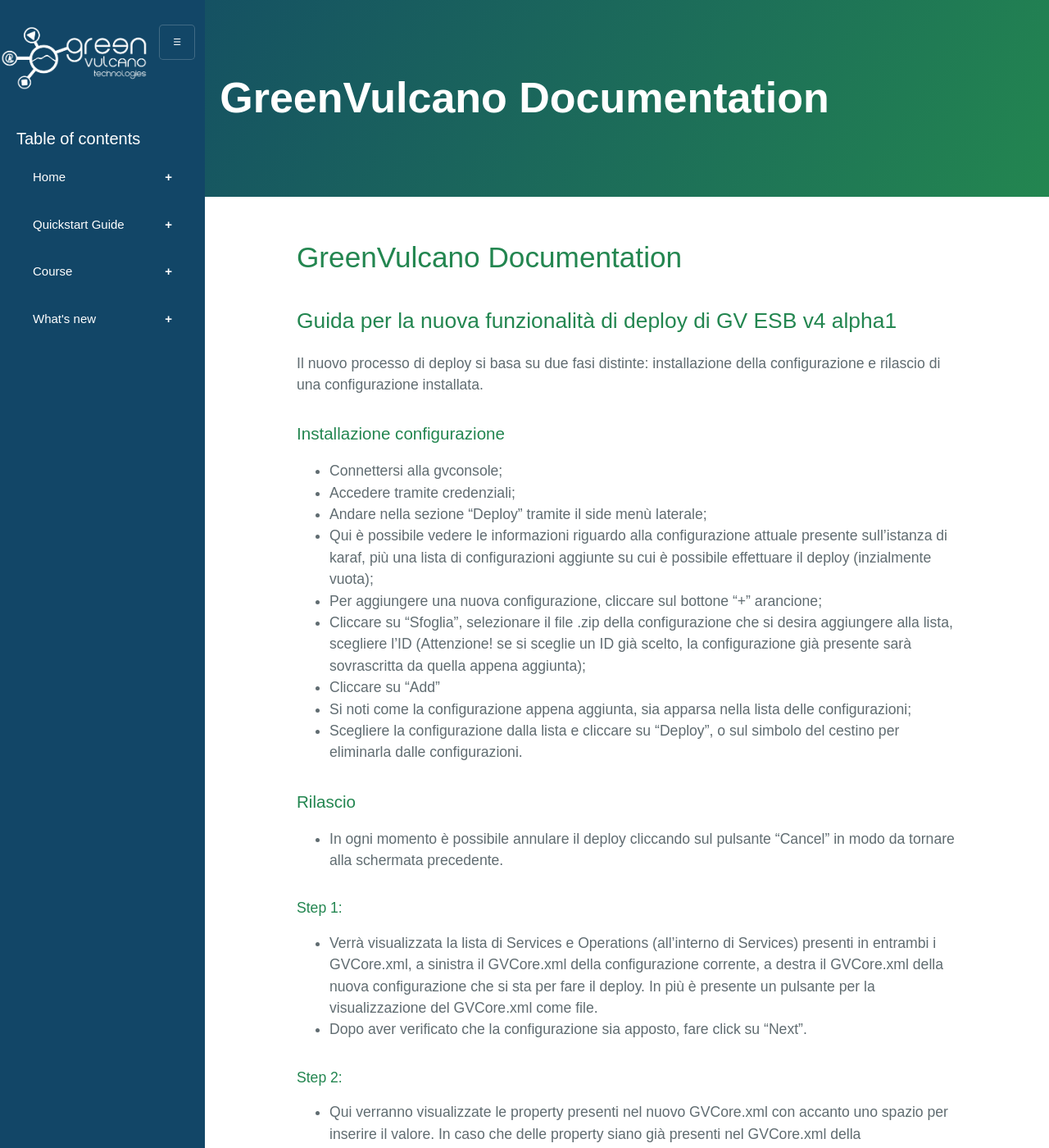
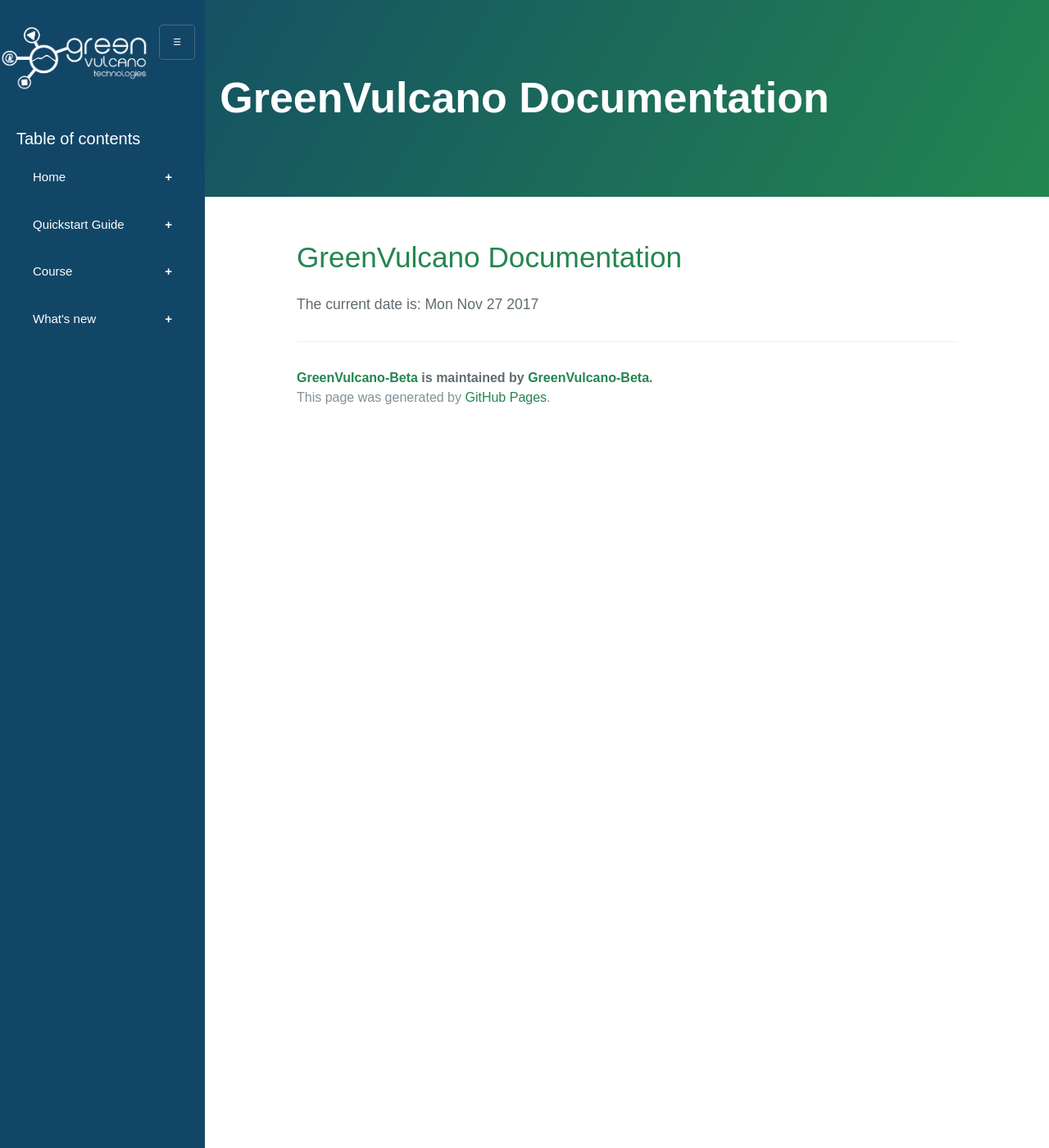
Before and after one commit to dianamw/GreenVulcano-Beta, a Jekyll site: the page built from pages/prova.md, in a window 1280 px wide and 1400 px high. Shown: the whole window at 82% size. Built offline with Jekyll 4.4.1, drawn with Linux system fonts in a browser that asks for light colours; nearby versions of some CDN libraries; our own code applies the rules of GitHub Pages for plain Markdown files; library files that are not in the unit come from our copies; the repository's description, which GitHub fills in, is left out; some of the changed text lies outside the part shown.

Commit message:
Update prova.md

```diff
--- a/pages/prova.md
+++ b/pages/prova.md
@@ -1,56 +1,4 @@
-## Guida per la nuova funzionalità di deploy di GV ESB v4 alpha1
-
-Il nuovo processo di deploy si basa su due fasi distinte: installazione della configurazione e rilascio di una configurazione installata.
-
-### Installazione configurazione
-
-- Connettersi alla gvconsole;
-- Accedere tramite credenziali;
-- Andare nella sezione "Deploy" tramite il side menù laterale;
-- Qui è possibile vedere le informazioni riguardo alla configurazione attuale presente sull'istanza di karaf,
-  più una lista di configurazioni aggiunte su cui è possibile effettuare il deploy (inzialmente vuota);
-- Per aggiungere una nuova configurazione, cliccare sul bottone "+" arancione;
-- Cliccare su "Sfoglia", selezionare il file .zip della configurazione che si desira aggiungere alla lista, scegliere l'ID
-  (Attenzione! se si sceglie un ID già scelto, la configurazione già presente sarà sovrascritta da quella appena aggiunta);
-- Cliccare su "Add"
-- Si noti come la configurazione appena aggiunta, sia apparsa nella lista delle configurazioni;
-- Scegliere la configurazione dalla lista e cliccare su "Deploy", o sul simbolo del cestino per eliminarla dalle configurazioni.
-
-### Rilascio
-
-- In ogni momento è possibile annulare il deploy cliccando sul pulsante "Cancel" in modo da tornare alla schermata precedente.
-
-#### Step 1:
-
-- Verrà visualizzata la lista di Services e Operations (all'interno di Services) presenti in entrambi i GVCore.xml,
-  a sinistra il GVCore.xml della configurazione corrente, a destra il GVCore.xml della nuova configurazione che si sta
-  per fare il deploy. In più è presente un pulsante per la visualizzazione del GVCore.xml come file.
-- Dopo aver verificato che la configurazione sia apposto, fare click su "Next".
-
-#### Step 2:
-
-- Qui verranno visualizzate le property presenti nel nuovo GVCore.xml con accanto uno spazio per inserire il valore.
-  In caso che delle property siano già presenti nel GVCore.xml della configurazione corrente, verrà visualizzato
-  il valore già associatogli. Si può decidere di lasciare tale valore, o di sostituirlo semplicemente cancellando
-  quello presente e scrivendo quello nuovo. Un controllo è associato alla pagina in modo che tutte le property devono
-  essere riempite, altrimenti non si potrà continuare con il deploy visto che potrebbe portare ad un errore nell'utilizzo
-  dei servizi. Quando si sarannò valorizzate tutte le property cliccare sul pulsante "Next".
-
-#### Step 3:
-
-- Qui verrà richiesta la conferma. Quando sicuri, cliccare su "Proceed".
-
-### Reload Configuration:
-
-- Per rendere effettivo il deploy della configurazione, cliccare sul pulsante di reload (accanto ad "Export") per aggiornare
-  il sistema.
-
-### Conclusione
-
-- Ora è possibile notare come la configurazione appena caricata sia apparsa sotto "Current Configuration" e la data
-  cambiata.
-
-- Se si desidera esportare la configurazione, cliccare su "Export" e selezionare la directory dove salvare la configurazione
-  sotto formato .zip
-
-- Enjoy GV ESB Evolution!
+The current date is: <span id="demo"><script>
+var d = new Date();
+document.getElementById("demo").innerHTML = d.toDateString();
+</script></span>
```
